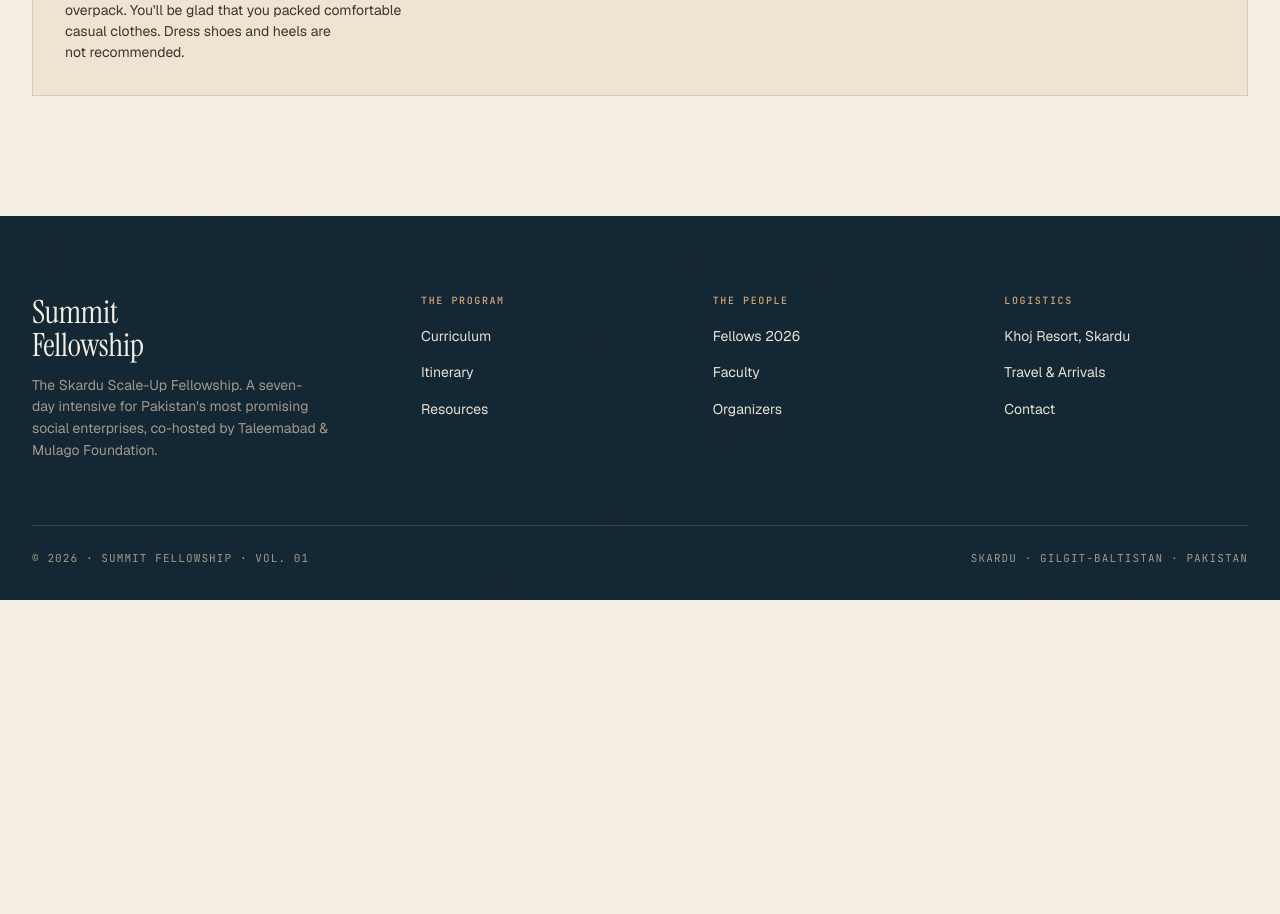
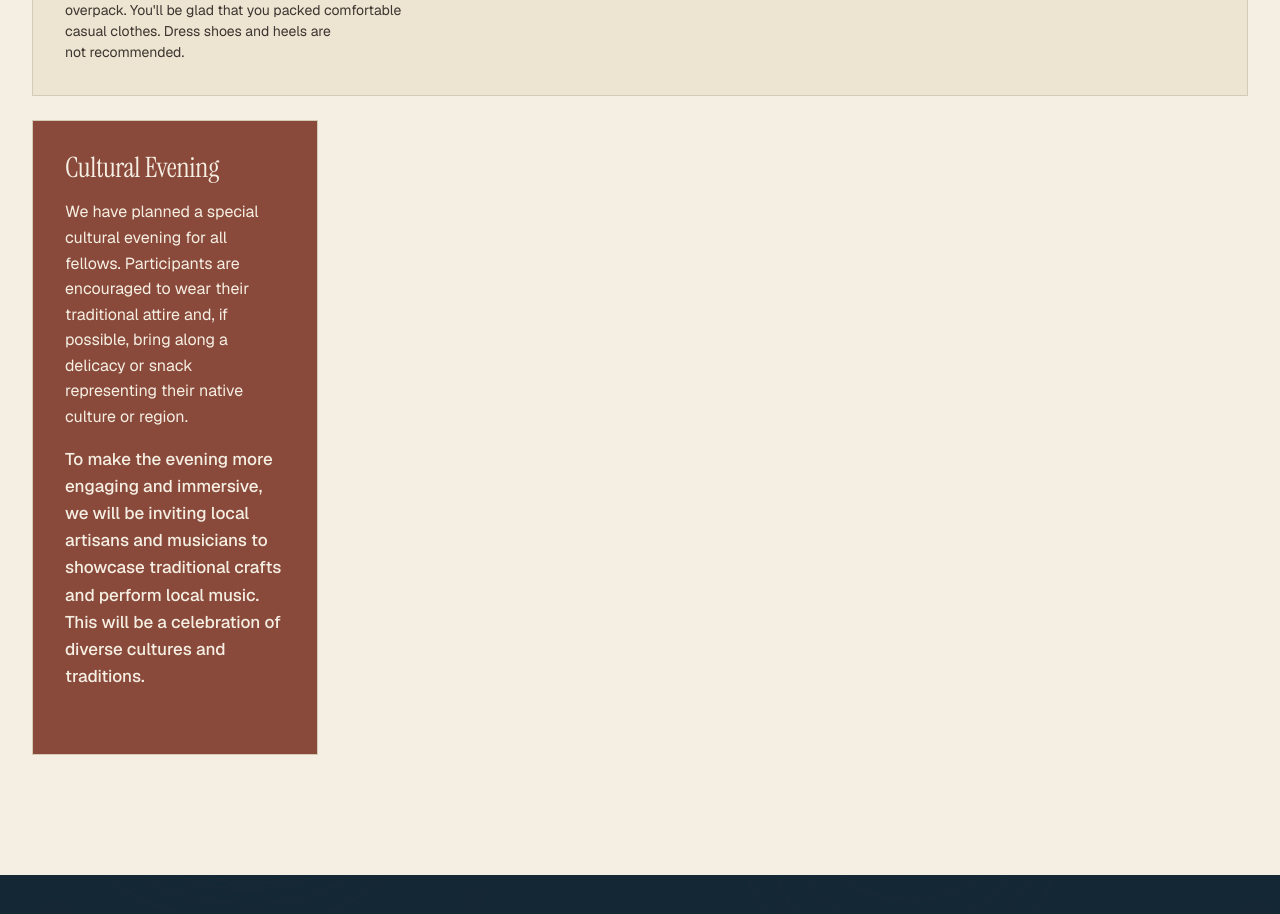
Before and after one commit to usmanjaved-droid/summit-fellowship-website, a Next.js app: page /venue in a window 1280 px wide. Shown: the part 7860-8774 px from the top of the page. Before the commit the page ends 8460 px from the top, so only its background shows below. Built offline with nearby package versions, Linux system fonts and the light colour scheme.

Commit message:
style: add cultural evening section to field guide
- Add prominent cultural evening card at bottom of field guide
- Background colored in clay/rust tone with light text
- Highlights importance of traditional attire and bringing cultural delicacies
- Emphasizes local artisans and musicians performing

```diff
--- a/app/venue/page.tsx
+++ b/app/venue/page.tsx
@@ -445,6 +445,15 @@ export default function VenuePage() {
               </div>
             </article>
 
+            {/* Cultural Evening */}
+            <article className={`${styles.fgCard} ${styles.fgCardCultural}`} style={{ gridColumn: 'span 3', backgroundColor: 'var(--clay)', color: 'var(--paper)' }}>
+              <h3 style={{ fontSize: '28px', lineHeight: '1.1', marginBottom: '16px', color: 'var(--paper)', fontFamily: 'var(--font-serif)', fontWeight: '400' }}>Cultural Evening</h3>
+              <div style={{ fontSize: '16px', lineHeight: '1.6', marginBottom: '20px' }}>
+                <p style={{ marginBottom: '16px' }}>We have planned a special cultural evening for all fellows. Participants are encouraged to wear their traditional attire and, if possible, bring along a delicacy or snack representing their native culture or region.</p>
+                <p style={{ fontWeight: '500', fontSize: '17px', marginBottom: '12px' }}>To make the evening more engaging and immersive, we will be inviting local artisans and musicians to showcase traditional crafts and perform local music. This will be a celebration of diverse cultures and traditions.</p>
+              </div>
+            </article>
+
           </div>
         </div>
       </section>
```
